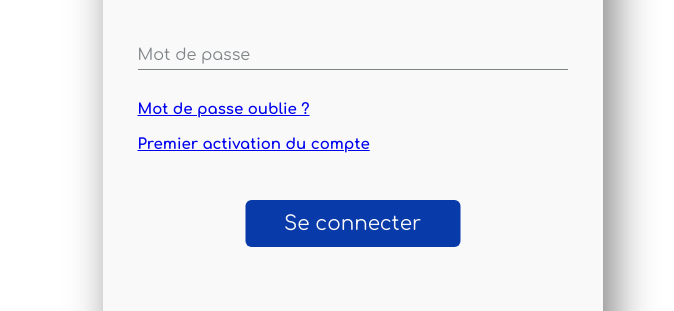
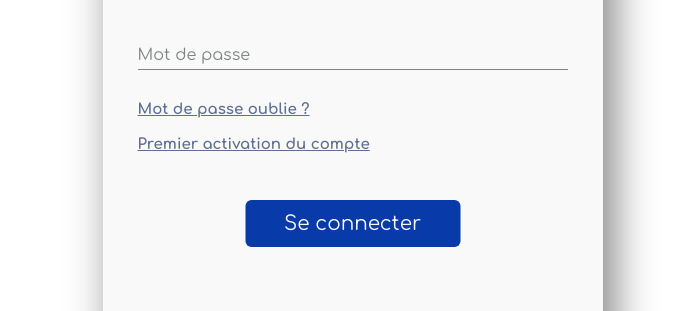
Before and after one commit to MohamedAITL/kenza-s-project, a plain HTML site: page index.html in a window 1280 px wide. Shown: the part 292-603 px from the top of the page, 0-674 px from the left. Drawn offline with Linux system fonts and the light colour scheme.

Commit message:
change color of links

```diff
--- a/assets/style/style.css
+++ b/assets/style/style.css
@@ -134,6 +134,7 @@ body{
     font-size: 15px;
     font-weight: 700;
     transition: all .3s ease;
+    color: #5F6F94;
 }
 .links-container li a:hover{
     text-decoration: none;
```
